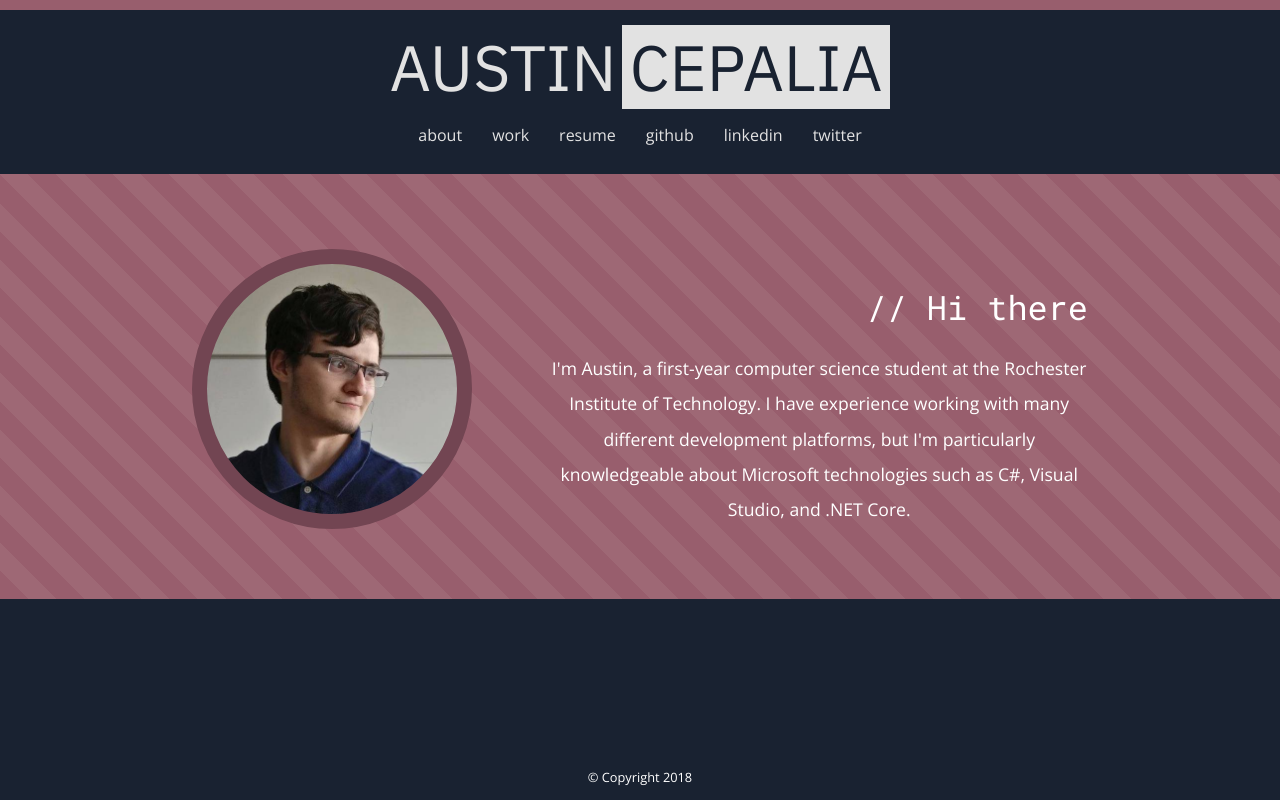
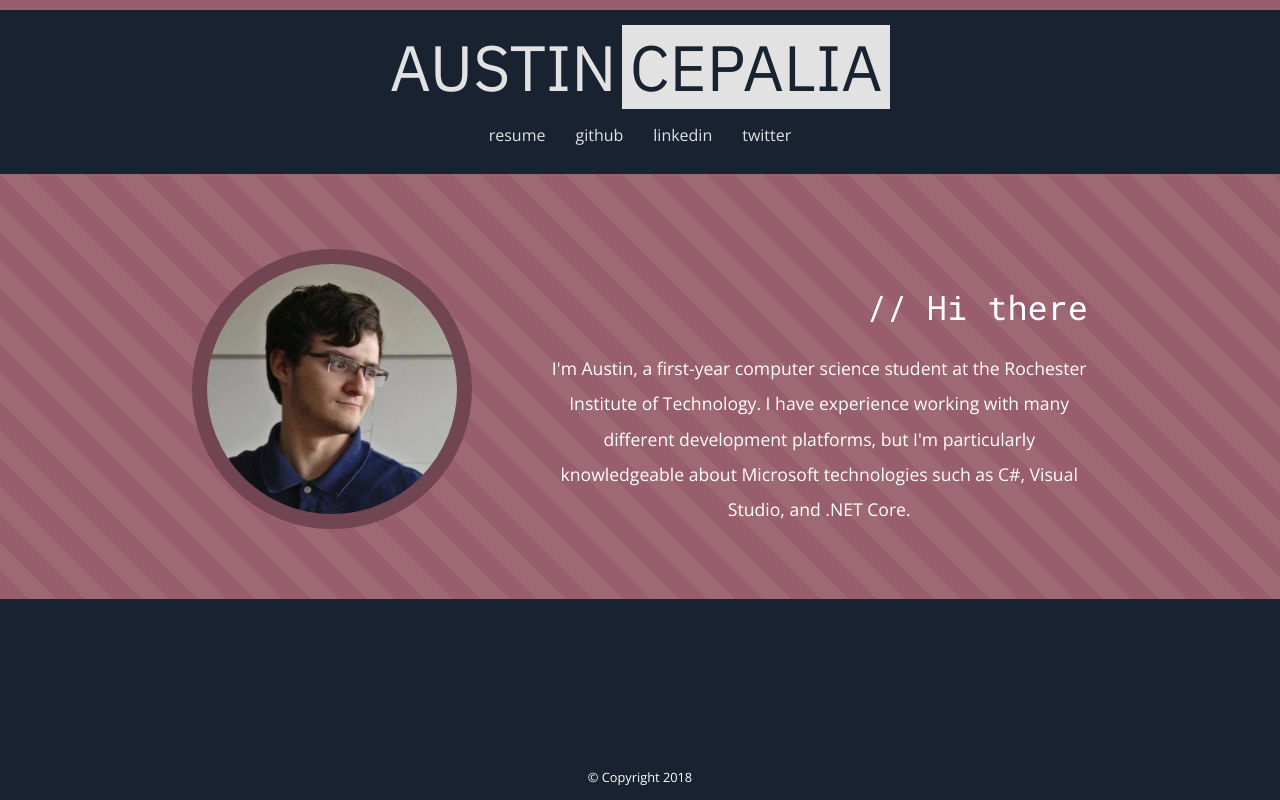
Before and after one commit to aconncep/personal-site-retired, a plain HTML site: page index.html in a window 1280 px wide. Drawn offline with nearby package versions, Linux system fonts and the light colour scheme.

Commit message:
update links, add resume

```diff
--- a/index.html
+++ b/index.html
@@ -12,12 +12,10 @@
             <p id="logo"><a href="#">AUSTIN <span class="highlight">CEPALIA</span></a></p>
             <nav>
                 <ul>
-                    <li><a href="#">about</a></li>
-                    <li><a href="#">work</a></li>
-                    <li><a href="#">resume</a></li>
-                    <li><a href="#">github</a></li>
-                    <li><a href="#">linkedin</a></li>
-                    <li><a href="#">twitter</a></li>
+                    <li><a href="resume v1.pdf">resume</a></li>
+                    <li><a href="https://github.com/aconncep">github</a></li>
+                    <li><a href="https://www.linkedin.com/in/austin-cepalia-2b1935123/">linkedin</a></li>
+                    <li><a href="https://twitter.com/aconncep">twitter</a></li>
                 </ul>
             </nav>
         </header>
```
Also changed, not shown: 1 other file.
